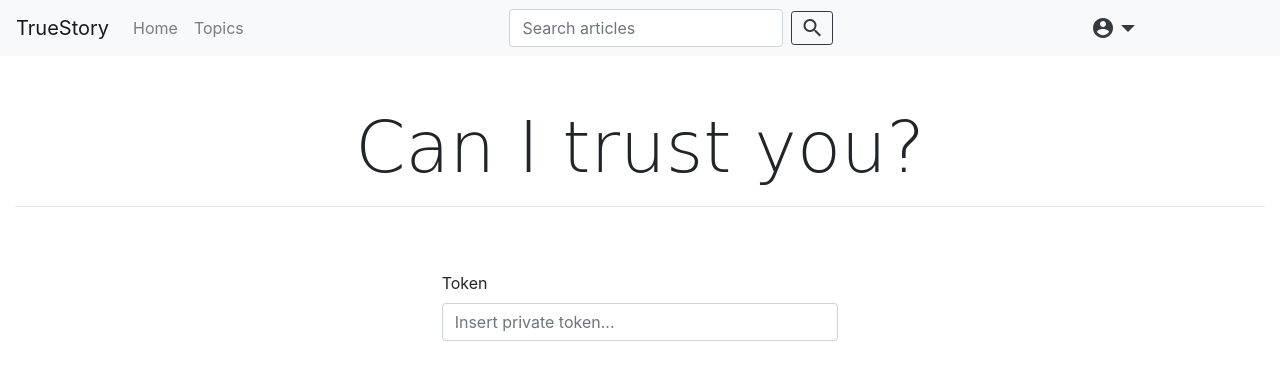
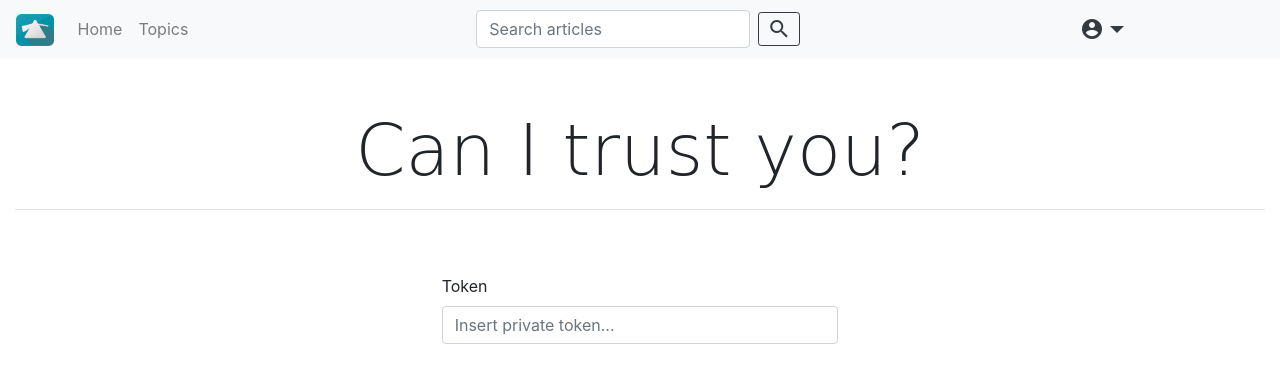
Before and after one commit to savvybit/TrueStory, a Flask app: page /login in a window 1280 px wide. Shown: the top 383 px of the page. Run offline with Flask 2, Linux system fonts and the light colour scheme; some libraries are stand-ins or nearby versions; some web fonts are replaced.

Commit message:
Add logo into navbar

```diff
--- a/truestory/static/css/base.css
+++ b/truestory/static/css/base.css
@@ -43,3 +43,7 @@
 .font-article-title {
     font-family: "Patua One", cursive;
 }
+
+img#logo {
+    height: 2rem;
+}
--- a/truestory/static/css/index.css
+++ b/truestory/static/css/index.css
@@ -305,6 +305,6 @@ footer {
     color: rgba(255, 255, 255, 0.8);
 }
 
-img#prismImage {
+img#prism {
     height: 15rem;
 }
--- a/truestory/templates/base.html
+++ b/truestory/templates/base.html
@@ -34,7 +34,9 @@
   <body>
     {% block content %}
     <nav id="appNav" class="navbar navbar-expand-md navbar-light bg-light">
-      <a class="navbar-brand" href="{{ url_for('index_view') }}">TrueStory</a>
+      <a class="navbar-brand" href="{{ url_for('index_view') }}">
+        <img id="logo" src="{{ url_for('static', filename='img/logo.png') }}" alt="TrueStory Logo">
+      </a>
       <button class="navbar-toggler" type="button" data-toggle="collapse" data-target="#navbarSupportedContent" aria-controls="navbarSupportedContent" aria-expanded="false" aria-label="Toggle navigation">
         <span class="navbar-toggler-icon"></span>
       </button>
--- a/truestory/templates/index.html
+++ b/truestory/templates/index.html
@@ -48,7 +48,7 @@
   <header class="masthead">
     <div class="container d-flex h-100 align-items-center">
       <div class="mx-auto text-center">
-        <img id="prismImage" src="{{ url_for('static', filename='img/prism.png') }}" class="img-fluid" alt="Bias Prism">
+        <img id="prism" src="{{ url_for('static', filename='img/prism.png') }}" class="img-fluid" alt="Bias Prism">
         <h1 class="mx-auto py-2">TrueStory</h1>
         <h2 class="text-white-80 mx-auto mt-2 mb-5 text-uppercase font-weight-bolder">
           See both sides of the same story
```
Also changed, not shown: truestory/static/img/logo.png (added).
